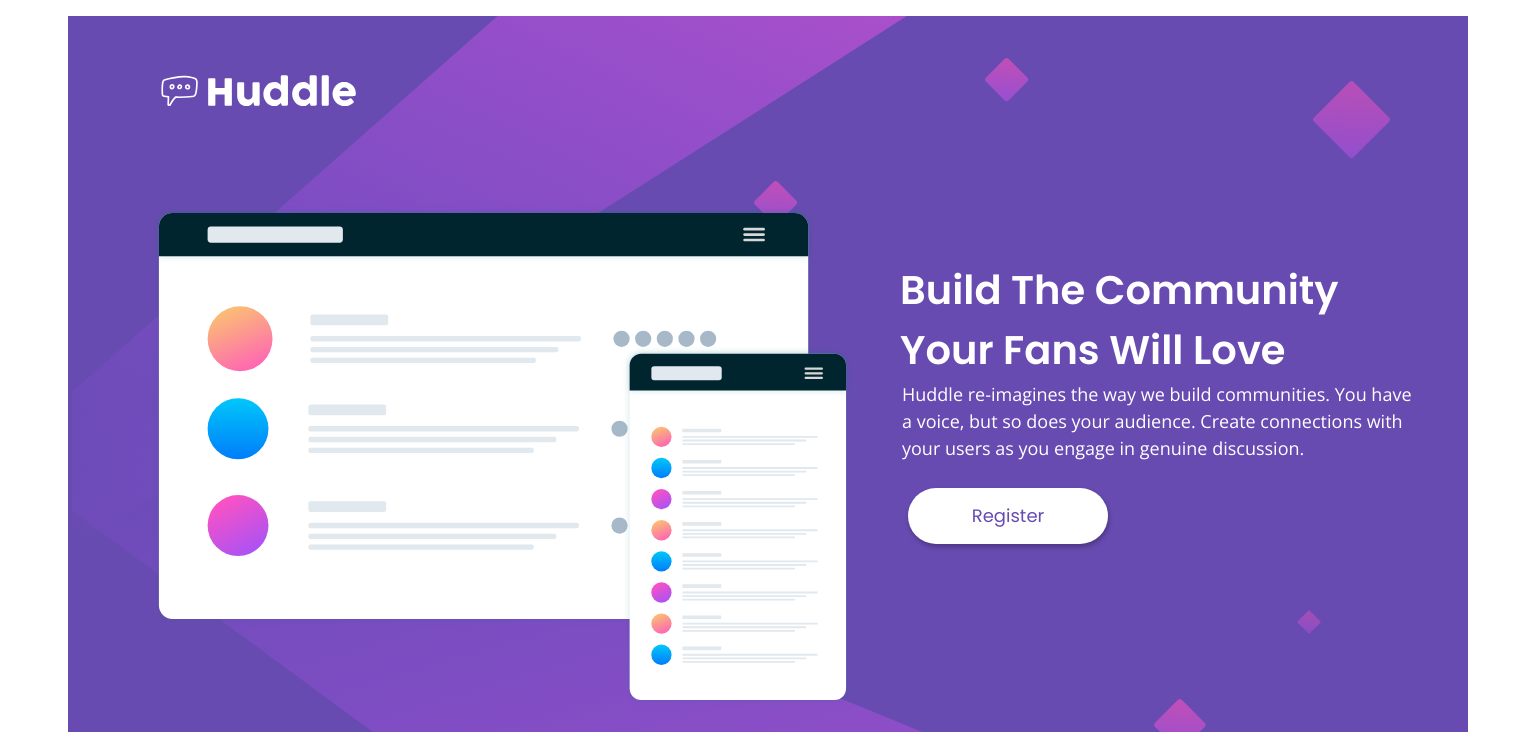
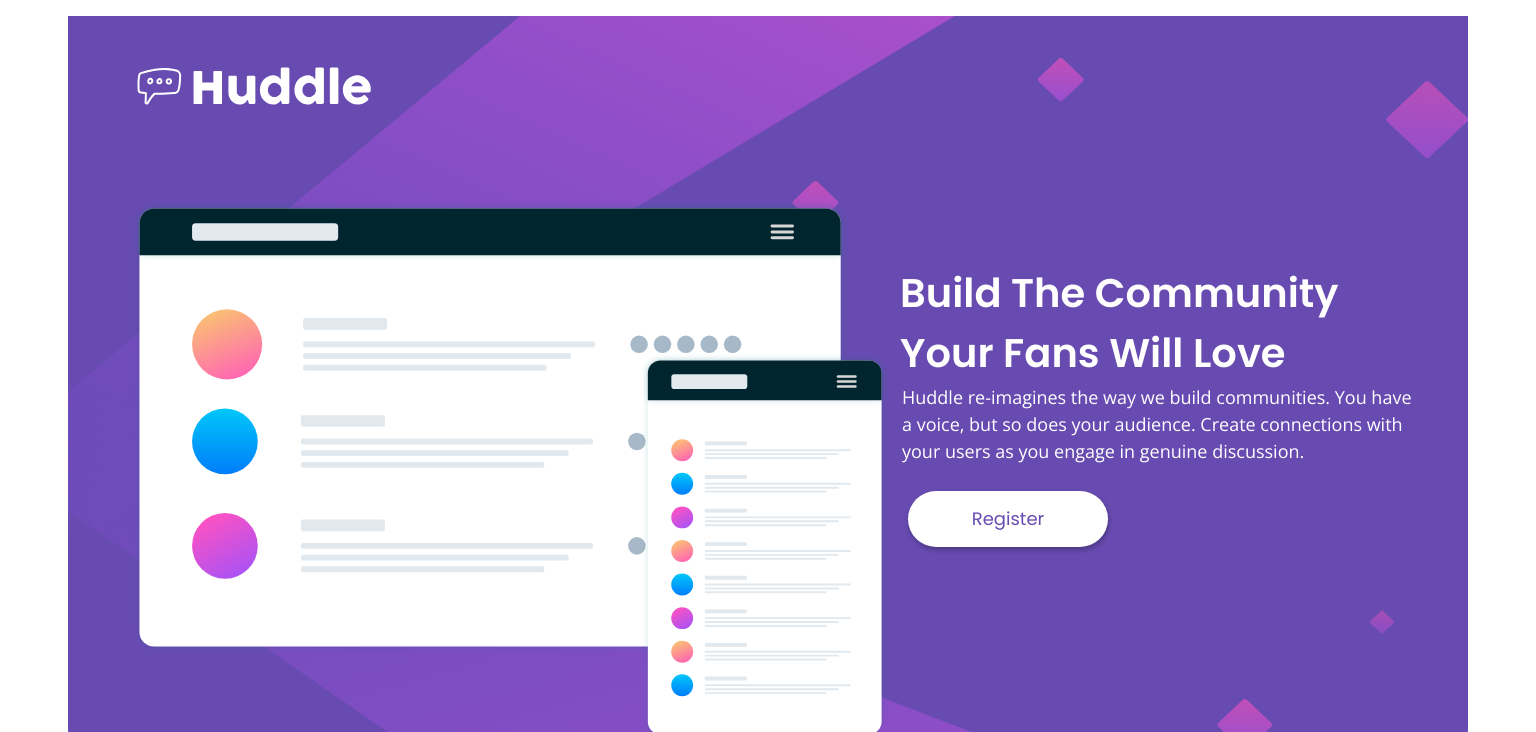
Before and after one commit to Have-Samuel/Huddle-landing-page, a plain HTML site: page index.html in a window 1536 px wide. Shown: the top 732 px of the page. Drawn offline with nearby package versions, Linux system fonts and the light colour scheme.

Commit message:
Setting the backgroud desktop version

```diff
--- a/style.css
+++ b/style.css
@@ -105,23 +105,23 @@ body {
   .content {
     background: url('./images/bg-desktop.svg'), rgba(104, 75, 177, 1);
     background-repeat: no-repeat;
-    background-size: contain;
-    background-position: 5% 10%;
+    background-size: 100% 100%;
+    background-position: 50% 100%;
   }
 
   .huddle {
     background: url('./images/logo.svg');
     background-repeat: no-repeat;
-    background-size: 15%;
-    background-position: 7% 128%;
+    background-size: 18%;
+    background-position: 5% 140%;
   }
 
   .image {
     background: url('./images/illustration-mockups.svg');
     background-repeat: no-repeat;
-    background-size: 50%;
-    background-position: 12% 20%;
-    margin-top: 5.8rem;
+    background-size: 54%;
+    background-position: 10% 20%;
+    margin-top: 6rem;
     height: 535px;
   }
 
```
